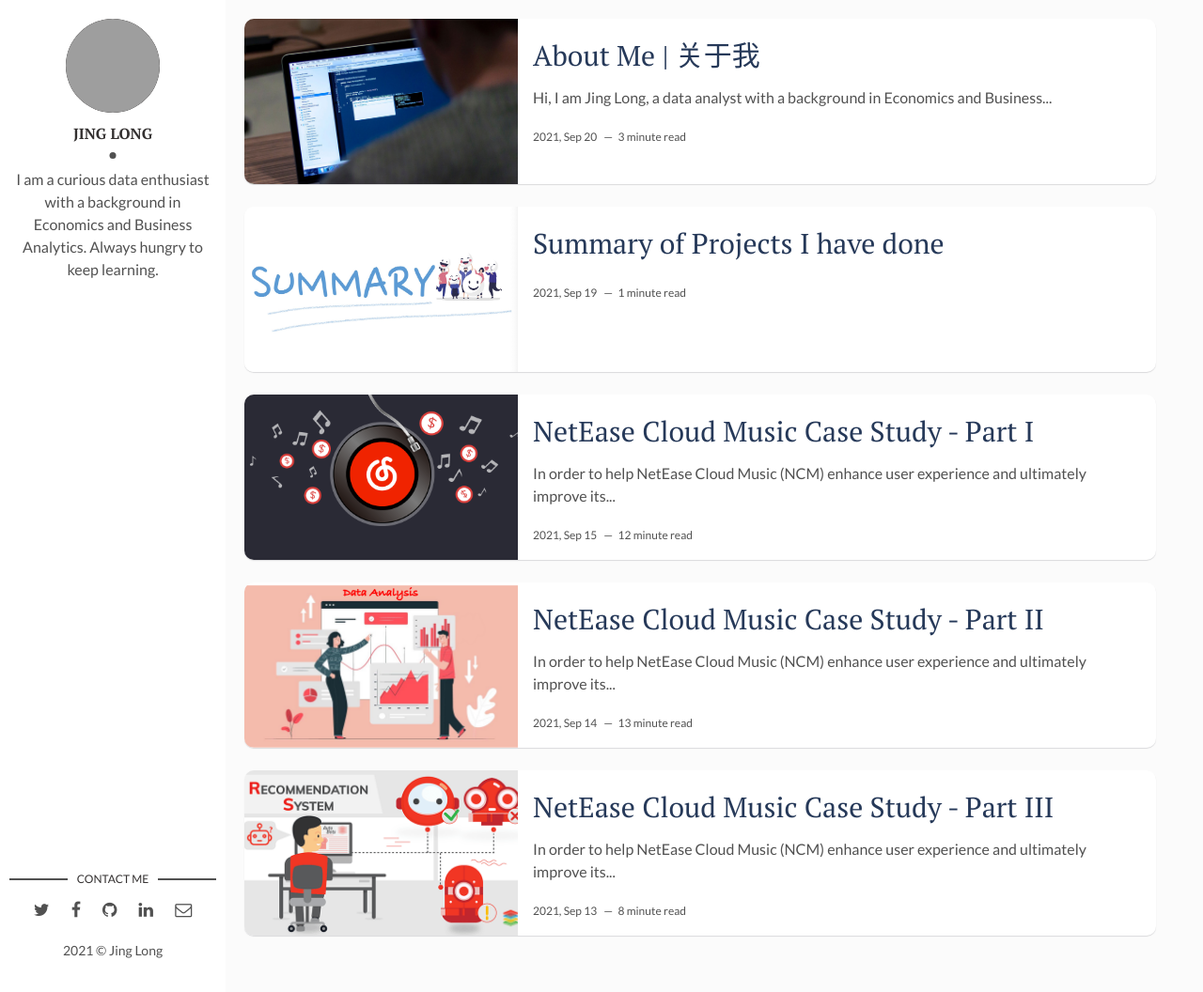
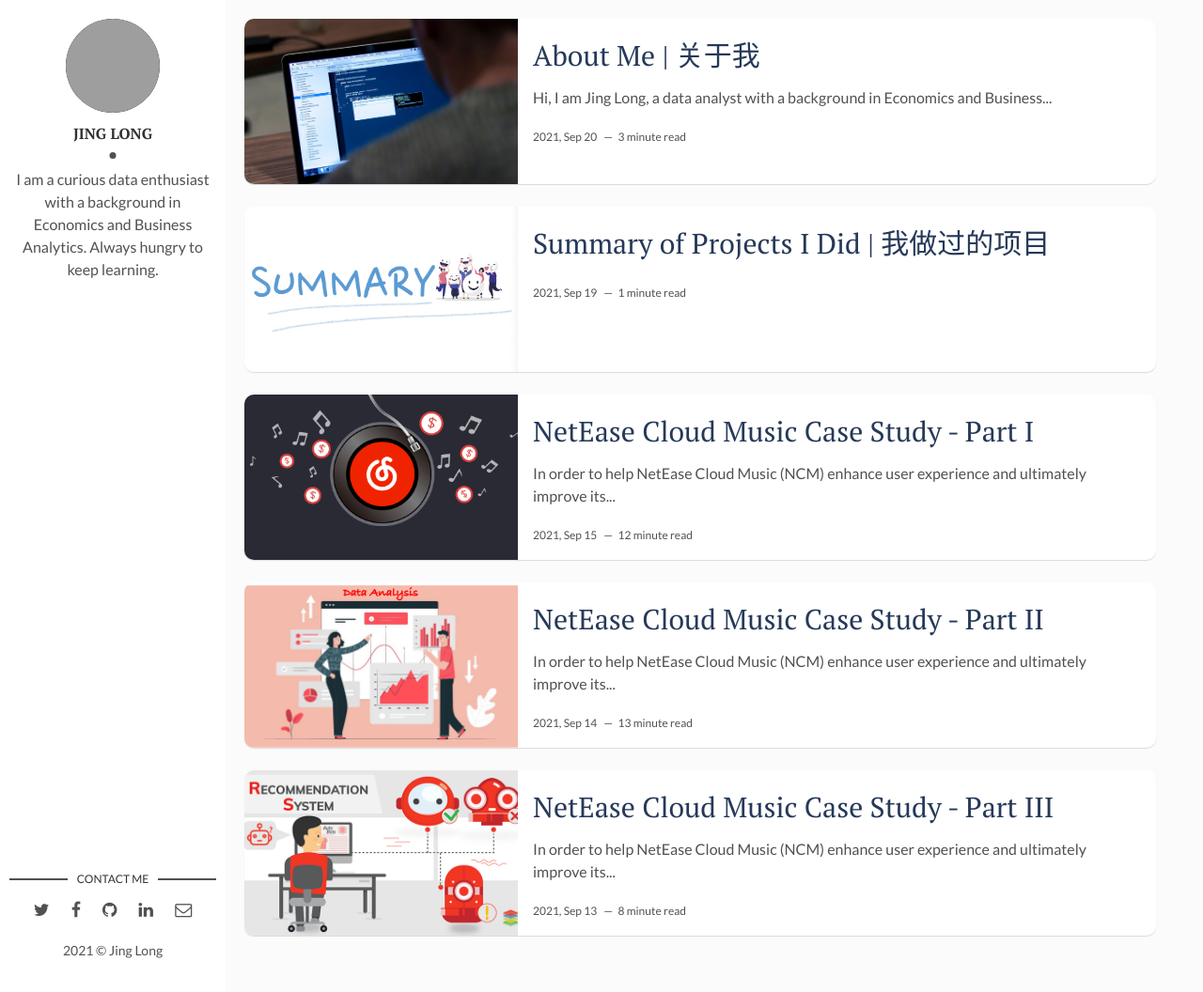
Before and after one commit to jing042323/jing-long, a Jekyll site: the page built from index.html, in a window 1280 px wide and 1056 px high. Shown: the whole window at 94% size. Built offline with Jekyll 4.4.1, drawn with Linux system fonts in a browser that asks for light colours; the list of posts is cut into pages by our own code; grey boxes are pictures that could not be loaded.

Commit message:
update summary

```diff
--- a/_posts/2021-10-06-project_summary.markdown
+++ b/_posts/2021-10-06-project_summary.markdown
@@ -1,6 +1,6 @@
 ---
 layout: post
-title: Summary of Projects I have done
+title: Summary of Projects I Did | 我做过的项目
 date: 2021-09-19
 description: summary of projects
 img: summary.png # Add image post (optional)
```
